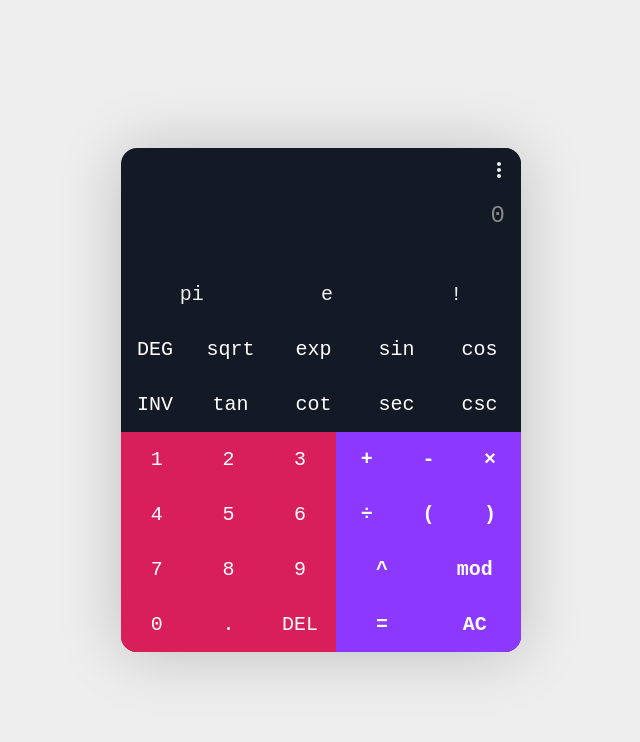
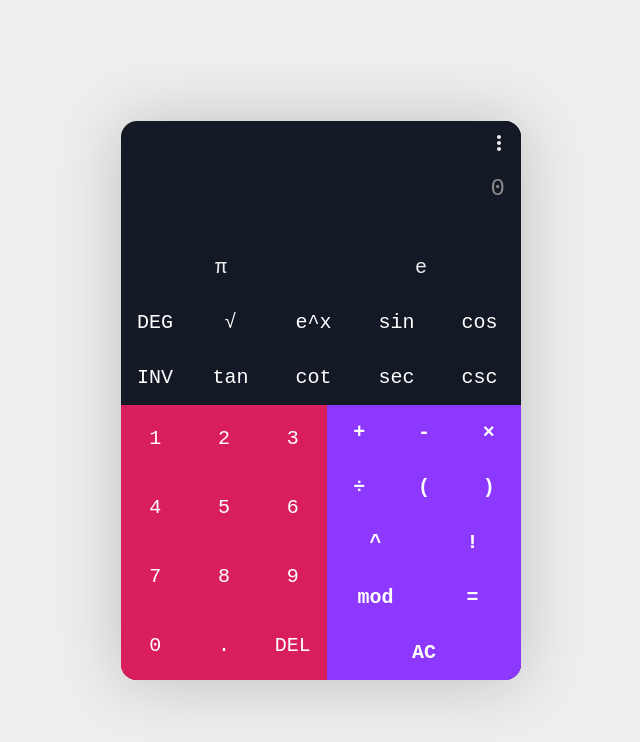
Before and after one commit to serey-roth/calculator, a React (Create React App) app: page / in a window 1280 px wide. Shown: the top 742 px of the page, without its empty margins (319-959 px from the left). Built offline with nearby package versions, Linux system fonts and the light colour scheme; the HTML template or start-up script is replaced by a standard one.

Commit message:
Add field for display only and update event handlers for consistent removals for expression and display fields

```diff
--- a/src/App.js
+++ b/src/App.js
@@ -3,16 +3,15 @@ import {
 	LongMenu,
 	History
 } from './modules/components'
-import { useDisplayUpdate, digits } from './modules/logic';
+import { digits, useCalculator } from './modules/logic';
 
 function App() {
-	const special = ['pi', 'e', '!'];
-	const unaryOps = ['sqrt', 'exp', 'sin', 'cos', 'tan', 'cot', 'sec', 'csc'];
-	const unaryOpsInv = ['^2', 'log', 'asin', 'acos', 'atan', 'acot', 'asec', 'acsc'];
+	const unaryOps = ['√', 'e^x', 'sin', 'cos', 'tan', 'cot', 'sec', 'csc'];
+	const unaryOpsInv = ['x^2', 'log', 'asin', 'acos', 'atan', 'acot', 'asec', 'acsc'];
 	const menuOptions = ['None', 'History'];
 
 	const {
-		display,
+		calc,
         handleAddExpression,
 		handleAddDigit,
 		handleAddSpecial,
@@ -25,8 +24,9 @@ function App() {
         handleClearHistory,
         handleToggleInverted,
         handleDeleteLast
-	} = useDisplayUpdate({
+	} = useCalculator({
 		expression: '',
+		forDisplay: '',
         stack: [],
         result: '',
         previous: '',
@@ -45,14 +45,14 @@ function App() {
 		const item = e.target.textContent;
 		handleAddExpression(item);
 	}
-	console.log(display.stack);
+	console.log(calc.stack);
 
   	return (
       	<div className="app">
 			<div className="calculator">
 				<History
 				className={historyVisible ? "history open" : "history closed"}
-				contents={display.history ? display.history : []}
+				contents={calc.history ? calc.history : []}
 				onClickHistoryItem={(e) => handleClickHistoryItem(e)}
 				onClickClearHistory={handleClearHistory}
 				/>
@@ -61,24 +61,22 @@ function App() {
 				options={menuOptions}
 				onClickHistoryPanel={() => toggleHistoryPanel()}/>
 				<div className="display">
-					<p>{display.expression || "0"}</p>
-					{display.result ?  <p>({display.result})</p> : ""}
+					<p>{calc.forDisplay || "0"}</p>
+					{calc.result ?  <p>({calc.result})</p> : ""}
 				</div>
 				<div className="scientific">
 					<div className="alwaysVisible">
-					  	{special.map(e =>
-							<button
-							key={e}
-							onClick={() => handleAddSpecial(e)}>{e}</button>
-						)}
+						<button onClick={() => handleAddSpecial('π')}>π</button>
+						<button onClick={() => handleAddSpecial('e')}>e</button>
 					</div>
 					<div className="drawer">
 					   <div className="switchButtons">
-							<button onClick={handleToggleDegree}>{display.isDegree ? 'DEG' : 'RAD'}</button>
+							<button onClick={handleToggleDegree}>{calc.isDegree ? 'DEG' :
+							 'RAD'}</button>
 							<button onClick={handleToggleInverted}>INV</button>
 					   </div>
 					   <div className="invertible">
-						{display.isInverted ?
+						{calc.isInverted ?
 							unaryOpsInv.map(e =>
 								<button
 								key={e}
@@ -100,7 +98,7 @@ function App() {
 							key={d}>{d}</button>
 						)}
 						<button onClick={() => handleAddDigit("0")}>0</button>
-						<button onClick={() => handleAddDigit(".")}>.</button>
+						<button onClick={() => handleAddExpression(".")}>.</button>
 						<button onClick={handleDeleteLast}>DEL</button>
 					</div>
 					<div className="operators">
@@ -111,7 +109,8 @@ function App() {
 						<button onClick={() => handleAddParenthesis('(')}>(</button>
 						<button onClick={() => handleAddParenthesis(')')}>)</button>
 						<button onClick={() => handleAddBinaryOperator('^')}>^</button>
-						<button onClick={() => handleAddBinaryOperator('%')}>mod</button>
+						<button onClick={() => handleAddUnaryOperator('!')}>!</button>
+						<button onClick={() => handleAddBinaryOperator('mod')}>mod</button>
 						<button onClick={handleCalculation}>=</button>
 						<button onClick={handleResetCalculator}>AC</button>
 					</div>
--- a/src/modules/logic.js
+++ b/src/modules/logic.js
@@ -7,25 +7,27 @@ const unaryFns = ['sqrt', 'exp', 'sin', 'cos', 'tan', 'cot', 'sec', 'csc',
 'log', 'asin', 'acos', 'atan', 'acot', 'asec', 'acsc'];
 export const digits = Array.from(Array(9), (_, d) => d + 1);
 
-export function useDisplayUpdate(initialValue) {
-	const [display, updateDisplay] = useState(initialValue);
+export function useCalculator(initialValue) {
+	const [calc, updateCalc] = useState(initialValue);
 
     const handleAddExpression = useCallback((expression) => {
-        updateDisplay(function(prevState) {
+        updateCalc(function(prevState) {
             return {
                 ...prevState,
                 expression: prevState.expression + expression,
+                forDisplay: prevState.forDisplay + expression,
                 result: math.evaluate(prevState.expression + expression).toString(),
             };
         });
     }, []);
 
 	const handleAddDigit = useCallback((value) => {
-		updateDisplay(function(prevState) {
+		updateCalc(function(prevState) {
             console.log(prevState);
             return {
 			...prevState,
 			expression: prevState.expression + value,
+            forDisplay: prevState.forDisplay + value,
 			result: evaluateWithNewValue(prevState.expression,
 				value, prevState.stack.length),
 		    };
@@ -33,40 +35,51 @@ export function useDisplayUpdate(initialValue) {
     }, []);
 
 	const handleAddBinaryOperator = useCallback((value) => {
-		updateDisplay(function(prevState) {
+		updateCalc(function(prevState) {
             const invalid = (prevState.expression === '' ||
 						binaryOps.includes(prevState.expression.slice(-1)) ||
 						prevState.expression.slice(-1) === '(');
             if (invalid) {
                 return;
             } else {
+                const newValue = value === 'mod' ? '%' : value;
                 return {
                     ...prevState,
-                    expression: prevState.expression + value,
+                    expression: prevState.expression + newValue,
+                    forDisplay: prevState.forDisplay + value,
                 };
             }
         });
 	}, []);
 
 	const handleAddUnaryOperator = useCallback((value) => {
-		updateDisplay(function(prevState) {
-            if (value === '^2' || value === '!')  {
+		updateCalc(function(prevState) {
+            if (value === 'x^2' || value === '!')  {
                 if (digits.includes(prevState.expression.slice(-1))) {
+                    const newValue = value === 'x^2'? '^2': value;
                     return {
                         ...prevState,
-                        expression: prevState.expression + value,
+                        expression: prevState.expression + newValue,
+                        forDisplay: prevState.forDisplay + value,
                         result: evaluateWithNewValue(prevState.expression,
-                            value, prevState.stack.length),
+                            newValue, prevState.stack.length),
                     };
                 } else {
                     return;
                 }
             } else {
+                let newValue = value;
+                if (value === 'e^x') {
+                    newValue = 'exp';
+                } else if (value === '√') {
+                    newValue = 'sqrt';
+                }
                 let newStack = (prevState.stack.length === 0) ?
                                 [1] : [...prevState.stack, 1];
                 return {
                     ...prevState,
-                    expression: prevState.expression + value + '(',
+                    expression: prevState.expression + newValue + '(',
+                    forDisplay: prevState.forDisplay + (value === '√' ? '√': newValue + '('),
                     stack: newStack,
                 };
             }
@@ -74,24 +87,25 @@ export function useDisplayUpdate(initialValue) {
 	}, []);
 
 	const handleAddSpecial = useCallback(value => {
-		updateDisplay(function(prevState) {
-            if (value === 'pi') {
-                value = math.pi;
-            } else if (value === '!' &&
+		updateCalc(function(prevState) {
+            if (value === '!' &&
             !digits.includes(Number.parseInt(prevState.expression.slice(-1)))) {
-                value = '';
+                return;
             }
+            const newValue = (value === 'π') ? math.pi :
+                            (value === 'e' ? 'exp(1)' : value);
             return {
                 ...prevState,
-                expression: prevState.expression + value,
+                expression: prevState.expression + newValue,
+                forDisplay: prevState.forDisplay + value,
                 result: evaluateWithNewValue(prevState.expression,
-                    value, prevState.stack.length),
+                    newValue, prevState.stack.length),
             };
         });
 	}, []);
 
 	const handleAddParenthesis = useCallback((value) => {
-        updateDisplay(function(prevState) {
+        updateCalc(function(prevState) {
             const conditionOpen = prevState.expression === '' ||
 				digits.includes(Number.parseInt(prevState.expression.slice(-1))) ||
 				prevState.expression.slice(-1) === '(' ||
@@ -103,6 +117,7 @@ export function useDisplayUpdate(initialValue) {
                 let newState = {
                     ...prevState,
                     expression: prevState.expression + value,
+                    forDisplay: prevState.forDisplay + value,
                     stack: [...prevState.stack, 1],
                     result: evaluateWithNewValue(prevState.expression,
                         value, prevState.stack.length + 1),
@@ -112,6 +127,7 @@ export function useDisplayUpdate(initialValue) {
                 let newState = {
                     ...prevState,
                     expression: prevState.expression + value,
+                    forDisplay: prevState.forDisplay + value,
                     stack: prevState.stack.filter((_, i) => i < prevState.stack.length - 1),
                     result: evaluateWithNewValue(prevState.expression,
                         value, prevState.stack.length - 1),
@@ -124,7 +140,7 @@ export function useDisplayUpdate(initialValue) {
 	}, []);
 
     const handleCalculation = useCallback(() => {
-        updateDisplay(function(prevState) {
+        updateCalc(function(prevState) {
             if (prevState.expression !== '' && !binaryOps.includes(prevState.expression.slice(-1))) {
                 let expr = fillInClosingParen(prevState.expression, prevState.stack.length);
                 let res = evaluateWithNewValue(prevState.expression, 'calculate',
@@ -143,6 +159,7 @@ export function useDisplayUpdate(initialValue) {
                 let newState = {
                     ...prevState,
                     expression: res,
+                    forDisplay: res,
                     previous: expr,
                     history: newHistory,
                     result: res,
@@ -154,12 +171,14 @@ export function useDisplayUpdate(initialValue) {
     }, []);
 
     const handleDeleteLast = useCallback((value) => {
-        updateDisplay(function(prevState) {
+        updateCalc(function(prevState) {
             let expr = prevState.previous !== '' ? prevState.previous : prevState.expression;
-            let [newExpr, newStack] = removePreviousValue(expr, prevState.stack);
+            let [newExpr, newStack, newDisplay] = removeLastValue(expr, prevState.stack,
+                prevState.forDisplay);
             return {
                 ...prevState,
                 expression: newExpr,
+                forDisplay: newDisplay,
                 stack: newStack,
                 result: evaluateWithNewValue(newExpr, 'deleteLast', newStack.length),
                 previous: '',
@@ -168,7 +187,7 @@ export function useDisplayUpdate(initialValue) {
     }, []);
 
     const handleResetCalculator = useCallback(() => {
-        updateDisplay(function(prevState) {
+        updateCalc(function(prevState) {
             return {
                 ...prevState,
                 expression: '',
@@ -179,13 +198,13 @@ export function useDisplayUpdate(initialValue) {
     }, []);
 
     const handleClearHistory = useCallback(() => {
-        updateDisplay({
+        updateCalc({
             history: [],
         });
     }, []);
 
     const handleToggleDegree = useCallback(() => {
-        updateDisplay(function(prevState) {
+        updateCalc(function(prevState) {
             return {
                 ...prevState,
                 isDegree: !prevState.isDegree,
@@ -194,7 +213,7 @@ export function useDisplayUpdate(initialValue) {
     }, []);
 
     const handleToggleInverted = useCallback(() => {
-        updateDisplay(function(prevState) {
+        updateCalc(function(prevState) {
             return {
                 ...prevState,
                 isInverted: !prevState.isInverted,
@@ -203,7 +222,7 @@ export function useDisplayUpdate(initialValue) {
     }, []);
 
 	return {
-		display,
+		calc,
         handleAddExpression,
 		handleAddDigit,
 		handleAddSpecial,
@@ -237,20 +256,25 @@ function evaluateWithNewValue(currentExpr, newValue, stackLength) {
 	return '';
 }
 
-function removePreviousValue(currentExpr, currentStack) {
+function removeLastValue(currentExpr, currentStack, currentDisplay) {
     const regex = new RegExp(`(${unaryFns.join('|')})$`, 'gi');
     let lastValue = currentExpr.slice(-1);
     let newExpr = currentExpr.slice(0, -1);
     let newStack = null;
+    let newDisplay = currentDisplay.slice(0, -1);
     if (lastValue.slice(-1) === ')') {
         newStack = currentStack.length === 0 ? [1] : [...currentStack, 1];
     } else if (lastValue.slice(-1) === '(') {
         if (regex.test(newExpr)) {
             newExpr = newExpr.replace(regex, '');
+            newDisplay = newDisplay.replace(regex, '');
         }
         newStack = currentStack.filter((_, i) => i < currentStack.length - 1);
     } else {
+        if (/mo$/.test(newDisplay)) {
+            newDisplay = newDisplay.replace(/mo$/, '');
+        }
         newStack = currentStack.map(i => i);
     }
-    return [newExpr, newStack];
+    return [newExpr, newStack, newDisplay];
 }
```
